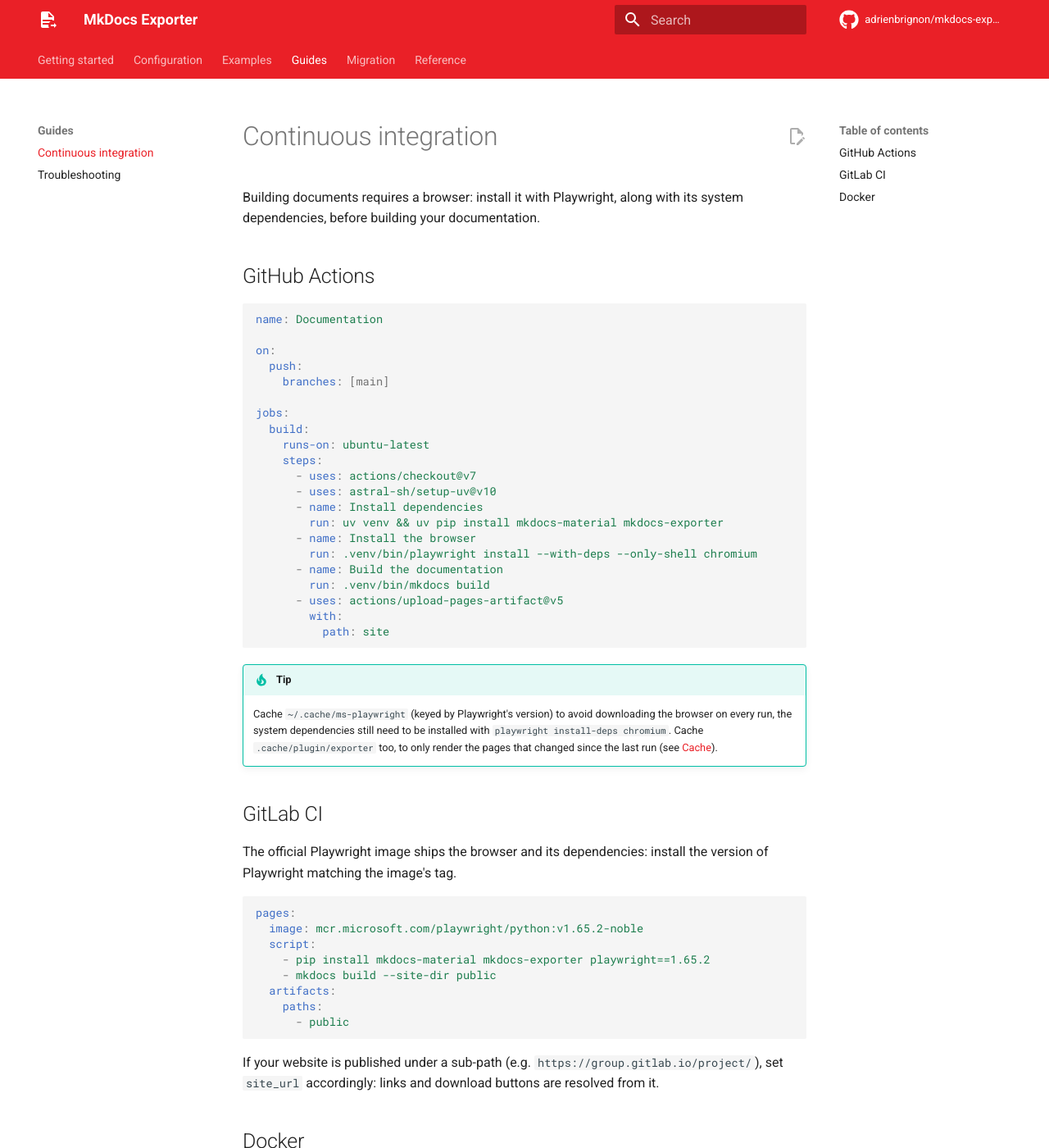
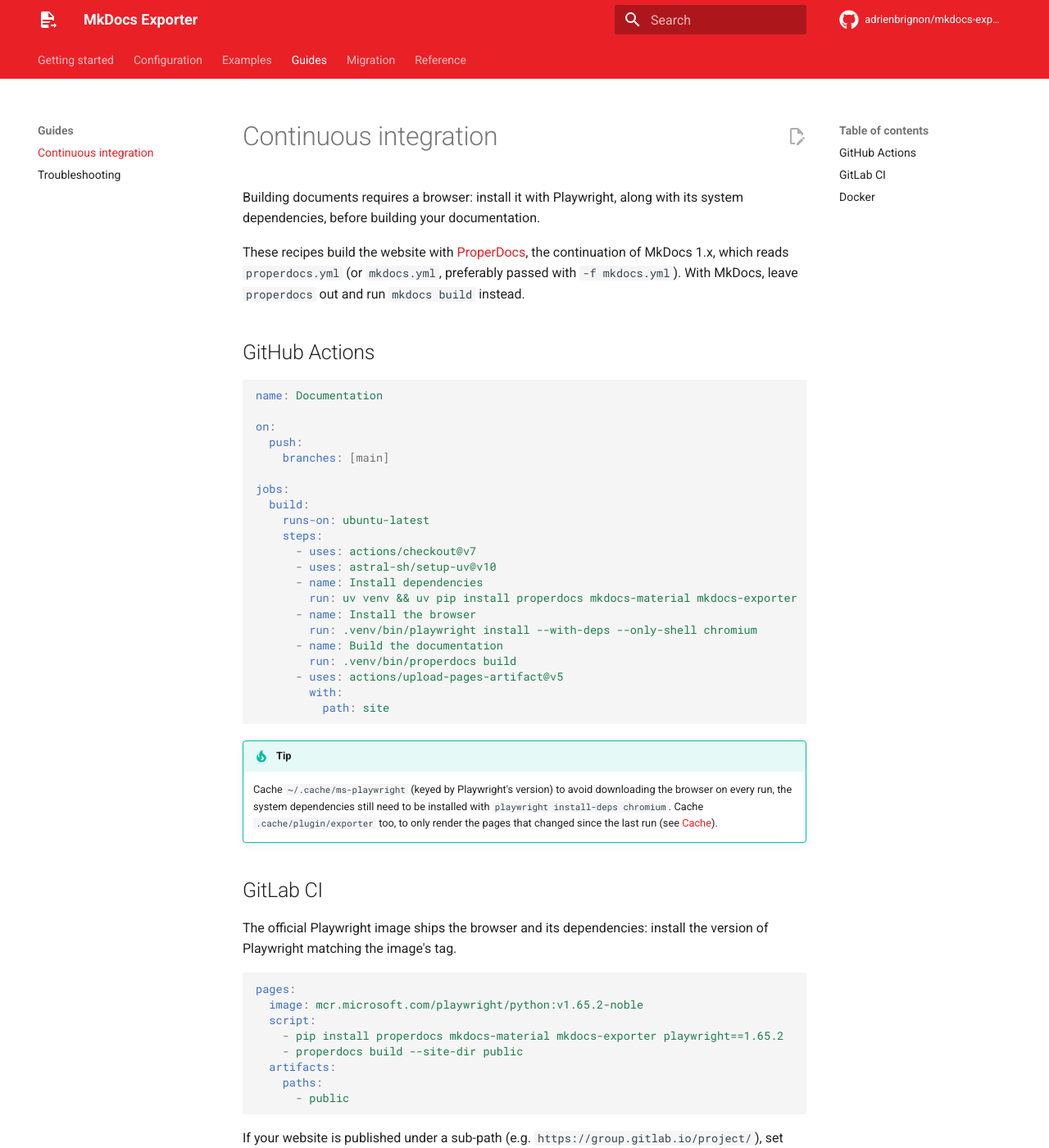
Before and after one commit to adrienbrignon/mkdocs-exporter, an MkDocs documentation site: the page built from docs/guides/continuous-integration.md, in a window 1280 px wide and 1400 px high. Shown: the whole window at 82% size. Built offline with MkDocs 1.6.1 and Material for MkDocs 9.7.7, drawn with Linux system fonts in a browser that asks for light colours; plug-ins that fetch from the network failed and are left out; comment, search, counter and statistics services are not loaded; some of the changed text lies outside the part shown.

Commit message:
build: build the documentation and the examples with ProperDocs
MkDocs is unmaintained and its 2.0 drops plugins: the documentation, its
Docker image and the examples are built with ProperDocs, the
continuation of MkDocs 1.x (with its `readthedocs` theme, a package of
its own). The configuration file is passed explicitly (`-f mkdocs.yml`),
which keeps it usable with MkDocs. The continuous integration guide
builds with ProperDocs too.

Co-Authored-By: Claude Opus 5.5 <noreply@anthropic.com>

````diff
--- a/docs/guides/continuous-integration.md
+++ b/docs/guides/continuous-integration.md
@@ -1,6 +1,8 @@
 # Continuous integration
 
 Building documents requires a browser: install it with Playwright, along with its system dependencies, before building your documentation.
+
+These recipes build the website with [ProperDocs](https://github.com/ProperDocs/properdocs), the continuation of MkDocs 1.x, which reads `properdocs.yml` (or `mkdocs.yml`, preferably passed with `-f mkdocs.yml`). With MkDocs, leave `properdocs` out and run `mkdocs build` instead.
 
 ## GitHub Actions
 
@@ -18,11 +20,11 @@ jobs:
       - uses: actions/checkout@v7
       - uses: astral-sh/setup-uv@v10
       - name: Install dependencies
-        run: uv venv && uv pip install mkdocs-material mkdocs-exporter
+        run: uv venv && uv pip install properdocs mkdocs-material mkdocs-exporter
       - name: Install the browser
         run: .venv/bin/playwright install --with-deps --only-shell chromium
       - name: Build the documentation
-        run: .venv/bin/mkdocs build
+        run: .venv/bin/properdocs build
       - uses: actions/upload-pages-artifact@v5
         with:
           path: site
@@ -40,8 +42,8 @@ The official Playwright image ships the browser and its dependencies: install th
 pages:
   image: mcr.microsoft.com/playwright/python:v1.65.2-noble
   script:
-    - pip install mkdocs-material mkdocs-exporter playwright==1.65.2
-    - mkdocs build --site-dir public
+    - pip install properdocs mkdocs-material mkdocs-exporter playwright==1.65.2
+    - properdocs build --site-dir public
   artifacts:
     paths:
       - public
@@ -55,9 +57,9 @@ If your website is published under a sub-path (e.g. `https://group.gitlab.io/pro
 FROM mcr.microsoft.com/playwright/python:v1.65.2-noble
 
 WORKDIR /docs
-RUN pip install mkdocs-material mkdocs-exporter playwright==1.65.2
+RUN pip install properdocs mkdocs-material mkdocs-exporter playwright==1.65.2
 COPY . .
-RUN mkdocs build
+RUN properdocs build
 ```
 
 Or, starting from a smaller image (Playwright's driver needs `libatomic1` to install the browser):
@@ -69,10 +71,10 @@ WORKDIR /docs
 RUN apt-get update \
  && apt-get install -y --no-install-recommends libatomic1 \
  && rm -rf /var/lib/apt/lists/*
-RUN pip install mkdocs-material mkdocs-exporter \
+RUN pip install properdocs mkdocs-material mkdocs-exporter \
  && playwright install --with-deps --only-shell chromium
 COPY . .
-RUN mkdocs build
+RUN properdocs build
 ```
 
 This project's own [Dockerfile](https://github.com/adrienbrignon/mkdocs-exporter/blob/master/Dockerfile) builds this documentation with [uv](https://docs.astral.sh/uv/).
--- a/pyproject.toml
+++ b/pyproject.toml
@@ -65,6 +65,8 @@ docs = [
     "mkdocs-minify-plugin>=0.8",
     "mkdocs-redirects>=1.2",
     "mkdocstrings[python]>=1.0",
+    "properdocs>=1.6.7",
+    "properdocs-theme-readthedocs>=1.6.5",
 ]
 
 [tool.uv]
````
Also changed, not shown: AGENTS.md (+1 -1 lines), docs/getting-started.md (+1 -1 lines), 5 other files.
